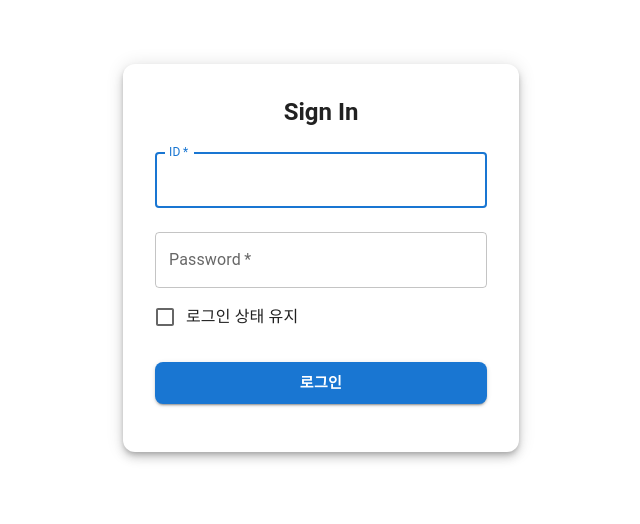
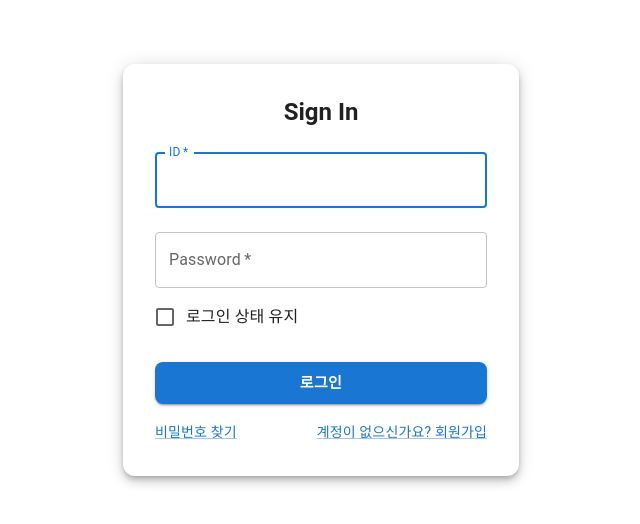
Before and after one commit to ldb0316/gr-fe, a Next.js app: page /signup in a window 1280 px wide. Shown: the top 524 px of the page, without its empty margins (319-959 px from the left). Built offline with nearby package versions, Linux system fonts and the light colour scheme; some icons are missing; what @mui/material-nextjs would draw is missing.

Commit message:
Feat: 계정찾기 및 회원가입 버튼추가

```diff
--- a/src/app/(common)/signup/page.tsx
+++ b/src/app/(common)/signup/page.tsx
@@ -11,6 +11,7 @@ import {
   Paper,
   InputAdornment,
   IconButton,
+  Link,
 } from '@mui/material'
 import Visibility from '@mui/icons-material/Visibility'
 import VisibilityOff from '@mui/icons-material/VisibilityOff'
@@ -133,17 +134,17 @@ const SignupPage = () => {
             >
               로그인
             </Button>
-            <Grid container>
-              {/* <Grid item xs>
+            <Grid container justifyContent="space-between">
+              <Grid >
                 <Link href="#" variant="body2">
                   비밀번호 찾기
                 </Link>
               </Grid>
-              <Grid item>
+              <Grid>
                 <Link href="#" variant="body2">
                   {'계정이 없으신가요? 회원가입'}
                 </Link>
-              </Grid> */}
+              </Grid>
             </Grid>
           </Box>
         </Paper>
```
